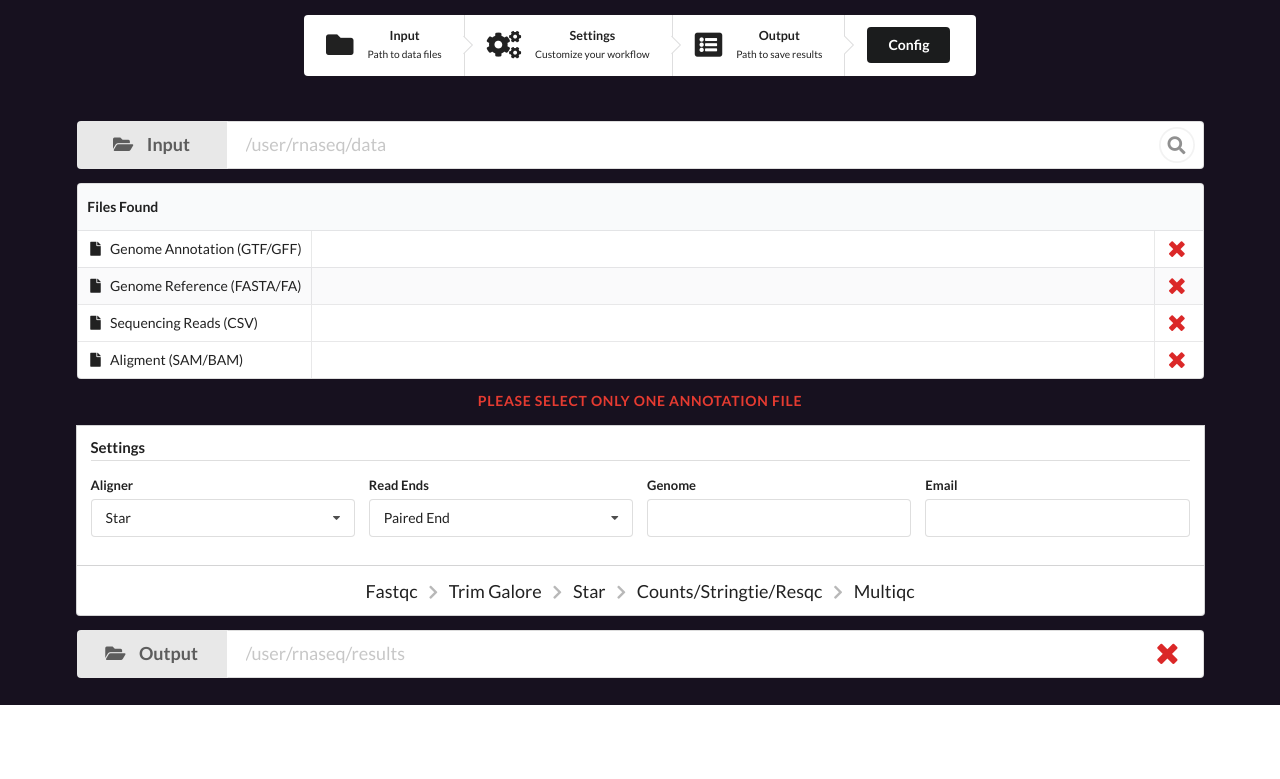
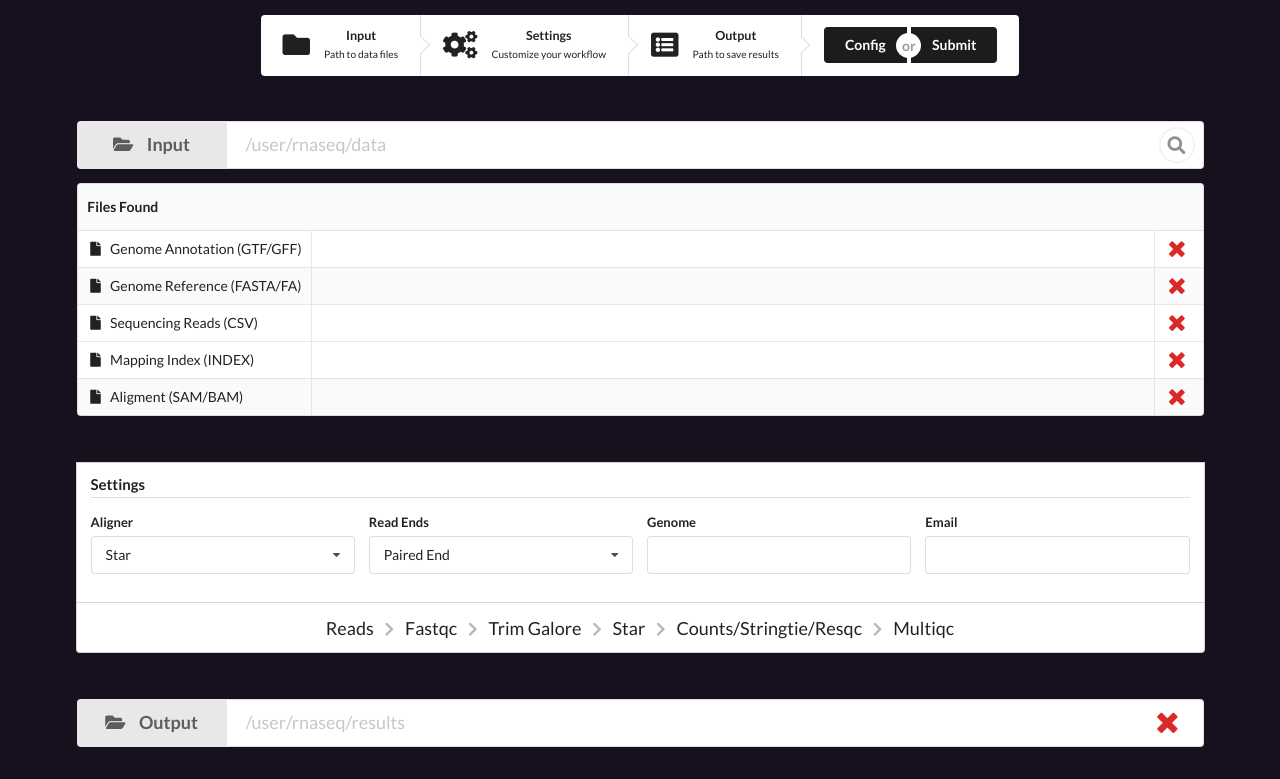
Before and after one commit to montilab/pipeliner, a Flask app: page / in a window 1280 px wide. Shown: the part 95-874 px from the top of the page. Before the commit the page ends 800 px from the top, so only its background shows below. Run offline with Flask 2, Linux system fonts and the light colour scheme; some libraries are stand-ins or nearby versions.

Commit message:
Update index.html

```diff
--- a/ui/templates/index.html
+++ b/ui/templates/index.html
@@ -55,7 +55,11 @@ body {
           </div>
         </div>
         <div id="submit-step" class="step">
-          <button id="config" class="ui secondary button">Config</button>
+          <div class="ui buttons">
+            <button id="config" class="ui black button">Config</button>
+            <div class="or"></div>
+            <button id="submit" class="ui black button">Submit</button>
+          </div>
         </div>
       </div>
 
@@ -111,6 +115,11 @@ body {
             </td>
           </tr>
           <tr>
+            <td class="collapsing"><i class="file icon"></i> Mapping Index (INDEX)</td>
+            <td id="index-files"></td>
+            <td class="right aligned collapsing"><i id="index-files-status" class="large red remove icon"></i></td>
+          </tr>
+          <tr>
             <td class="collapsing"><i class="file icon"></i> Aligment (SAM/BAM)</td>
             <td id="alignment-files"></td>
             <td class="right aligned collapsing"><i id="alignment-files-status" class="large red remove icon"></i></td>
@@ -118,9 +127,12 @@ body {
         </tbody>
       </table>
 
-      <div class="ui hidden divider palette-orange">Please select only one annotation file</div>
+      <div id="input-message" class="ui hidden divider palette-orange"></div>
       <div class="ui hidden divider"></div>
 
+      <!--//////////-->
+      <!-- Settings -->
+      <!--//////////-->
       <div class="ui attached segment left aligned">
         <form class="ui form">
           <h4 class="ui dividing header">Settings</h4>
@@ -155,6 +167,8 @@ body {
       </div>
       <div class="ui bottom attached segment">
         <div class="ui big breadcrumb">
+          <div class="section">Reads</div>
+          <i class="right chevron icon divider"></i>
           <div class="section">Fastqc</div>
           <i class="right chevron icon divider"></i>
           <div class="section">Trim Galore</div>
@@ -166,63 +180,75 @@ body {
           <div class="section">Multiqc</div>
         </div>
       </div>
+      <div id="settings-message" class="ui hidden divider palette-orange"></div>
+      <div class="ui hidden divider"></div>
 
+      <!--////////-->
+      <!-- Output -->
+      <!--////////-->
       <div class="ui big labeled icon fluid input">
         <div class="ui label" style="width:150px"><i class="folder open icon"></i>Output</div>
         <input id="output-path" type="text" placeholder="/user/rnaseq/results">
         <i id="output-path-status" class="active large red remove icon"></i>
       </div>
+      <div id="output-message" class="ui hidden divider palette-orange"></div>
+      <div class="ui hidden divider"></div>
     </div>
-    <br>
+
+    <!-- Load jquery libraries last -->
     <script src="https://code.jquery.com/jquery-3.1.1.min.js"></script>
     <script src="https://cdn.jsdelivr.net/semantic-ui/2.2.10/semantic.min.js"></script>
+    <script src="/../static/js/underscore-min.js"></script>
   </body>
 </html>
 
 <script>
+// -------------------------------------------------------------------------- //
+// Global Variables                                                           //
+// -------------------------------------------------------------------------- //
 var FILES = []
 
-function editclass(id, attr) {
-  $('#'+id).attr('class', attr)
+var STEPS = {"input": false,
+             "settings": true,
+             "output": false}
+
+const filetypes = ['annotation-files',
+                   'reference-files',
+                   'reads-files',
+                   'alignment-files']
+
+const option_1 = [filetypes[0], filetypes[1], filetypes[2]]
+var   option_1_valid = option_1.reduce(function(obj, x) {obj[x] = false; return obj;}, {});
+const option_2 = [filetypes[3]]
+var   option_2_valid = option_2.reduce(function(obj, x) {obj[x] = false; return obj;}, {});
+
+// -------------------------------------------------------------------------- //
+// Helper Functions                                                           //
+// -------------------------------------------------------------------------- //
+function showMessage(id, message) {
+  document.getElementById(id).innerHTML = message;
 }
-
-
-function delFile(f){
-  for (var filetype in FILES) {
-    for (var filename in FILES[filetype]) {
-      if (FILES[filetype][filename] == f) {
-        FILES[filetype].splice(filename, 1)
-      }
-    }
-  }
-}
-$(document).on("click", ".input.delete.icon", function(event) {
-  var label = $(event.target).closest("div")
-  var filename = label.prop("id")
-  label.remove()
-  delFile(filename)
-  refreshInput()
-})
-
-
-function addFile(f) {
-  return "<div id='"+f+"' style='display:inline;'>   \
-            <a class='ui blue large label'>          \
-              "+f+"<i class='input delete icon'></i> \
-            </a>                                     \
-         </div>"
-}
-function clearInputFiles() {
-  for (filetype in filetypes) {
-    document.getElementById(filetypes[filetype]).innerHTML = ""
-  }
+function editElement(id, attr, edit) {
+  $('#'+id).attr(attr, edit)
 }
 
 // -------------------------------------------------------------------------- //
 // Input                                                                      //
 // -------------------------------------------------------------------------- //
-const filetypes = ['annotation-files', 'reference-files', 'reads-files', 'alignment-files']
+$(document).on("click", ".input.delete.icon", function (event) {
+  var label = $(event.target).closest("div")
+  label.remove()
+  for (var filetype in FILES) {
+    for (var filename in FILES[filetype]) {
+      if (FILES[filetype][filename] == label.prop("id")) {
+        FILES[filetype].splice(filename, 1)
+      }
+    }
+  }
+  refreshInput()
+})
 
+//------------------------------------------------------------------------------
 function addSample(s) {
   return "<tr><td>"+s[0]+"</td><td>"+s[1]+"</td><td>"+s[2]+"</td></tr>"
 }
@@ -245,38 +271,56 @@ function parseReads(pathtocsv) {
   })
 }
 
-function validateInputFile(filetype) {
-  if (FILES[filetype].length == 1) {
-    editclass(filetype+'-status', 'large green check icon')
-    return true
-  } else {
-    editclass(filetype+'-status', 'large red remove icon')
-    return false
+// -----------------------------------------------------------------------------
+function validateOption(array, dictionary, filetype, bool) {
+  if (_.contains(array, filetype)) {
+    dictionary[filetype] = bool
   }
 }
-
-function refreshInput() {
-  parseReads($("#input-path").val()+'/'+FILES['reads-files'][0])
-
-  for (filetype in FILES) {
-    validateInputFile(filetype)
-  }
-
-  var required_1 = ['annotation-files', 'reference-files', 'reads-files']
-  valid = true
-  for (filetype in required_1) {
-    if (!validateInputFile(filetypes[filetype])) {
-      valid = false
-      editclass('input-step', 'step')
-    }
-  }
-  if (valid) {
-    editclass('input-step', 'completed step')
+function validateFiletype(filetype) {
+  if (FILES[filetype].length == 1) {
+    validateOption(option_1, option_1_valid, filetype, true)
+    validateOption(option_2, option_2_valid, filetype, true)
+    editElement(filetype+'-status', 'class', 'large green check icon')
+  } else {
+    validateOption(option_1, option_1_valid, filetype, false)
+    validateOption(option_2, option_2_valid, filetype, false)
+    editElement(filetype+'-status', 'class', 'large red remove icon')
   }
 }
+function validateOptions(callback=stepsComplete) {
+  if (_.every(option_1_valid, _.first()) || _.every(option_2_valid, _.first())) {
+    STEPS['input'] = true
+    editElement('input-step', 'class', 'completed step')
+  } else {
+    STEPS['input'] = false
+    editElement('input-step', 'class', 'step')
+  }
+  callback()
+}
+function refreshInput(callback=validateOptions) {
+  parseReads($("#input-path").val()+'/'+FILES['reads-files'][0])
+  for (var filetype in FILES) {
+    validateFiletype(filetype)
+  }
+  callback()
+}
+// -----------------------------------------------------------------------------
 
+function clearFiles() {
+  for (filetype in filetypes) {
+    document.getElementById(filetypes[filetype]).innerHTML = ""
+  }
+}
+function addFile(filename) {
+  return "<div id='"+filename+"' style='display:inline;'>   \
+            <a class='ui blue large label'>                 \
+              "+filename+"<i class='input delete icon'></i> \
+            </a>                                            \
+         </div>"
+}
 function input() {
-  clearInputFiles()
+  clearFiles()
   $.post({
     type: "POST",
     url: "/input",
@@ -295,6 +339,9 @@ function input() {
     }
   })
 }
+// -------------------------------------------------------------------------- //
+// Settings                                                                   //
+// -------------------------------------------------------------------------- //
 
 // -------------------------------------------------------------------------- //
 // Output                                                                     //
@@ -307,27 +354,48 @@ function output() {
     success: function(response){
       var success = JSON.parse(response)['success']
       if (success) {
-        editclass('output-step', 'completed step')
-        editclass('output-path-status', 'active large green check icon')
+        STEPS['output'] = true
+        editElement('output-step', 'class', 'completed step')
+        editElement('output-path-status', 'class', 'active large green check icon')
       } else {
-        editclass('output-step', 'step')
-        editclass('output-path-status', 'active large red remove icon')
+        STEPS['output'] = false
+        editElement('output-step', 'class', 'step')
+        editElement('output-path-status', 'class', 'active large red remove icon')
       }
+      stepsComplete()
     }
   })
 }
 
 // -------------------------------------------------------------------------- //
-// Submit                                                                     //
+// Compelete                                                                  //
 // -------------------------------------------------------------------------- //
-function generateConfig() {
-  console.log(FILES)
+function stepsComplete() {
+  console.log(STEPS)
+  if (_.every(STEPS, _.first())) {
+    editElement('config', 'class', 'ui positive button')
+    editElement('submit', 'class', 'ui positive button')
+    return true
+  } else {
+    editElement('config', 'class', 'ui black button')
+    editElement('submit', 'class', 'ui black button')
+    return false
+  }
 }
+$(document).on("click", "#config", function() {
+  if (stepsComplete()) {
+    console.log(FILES)
+  }
+})
+$(document).on("click", "#submit", function() {
+  if (stepsComplete()) {
+    console.log(FILES)
+  }
+})
 
 // -------------------------------------------------------------------------- //
 // Actions                                                                    //
 // -------------------------------------------------------------------------- //
-$(document).on("click", "#config", generateConfig)
 $(document).on("blur", "#output-path", output)
 $(document).on("click", "#input-button", input)
 $(document).keypress(function(e) {
```
